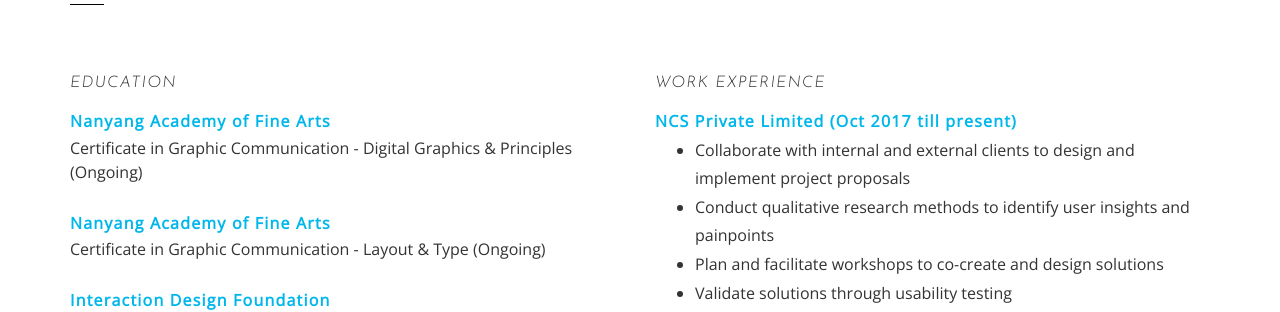
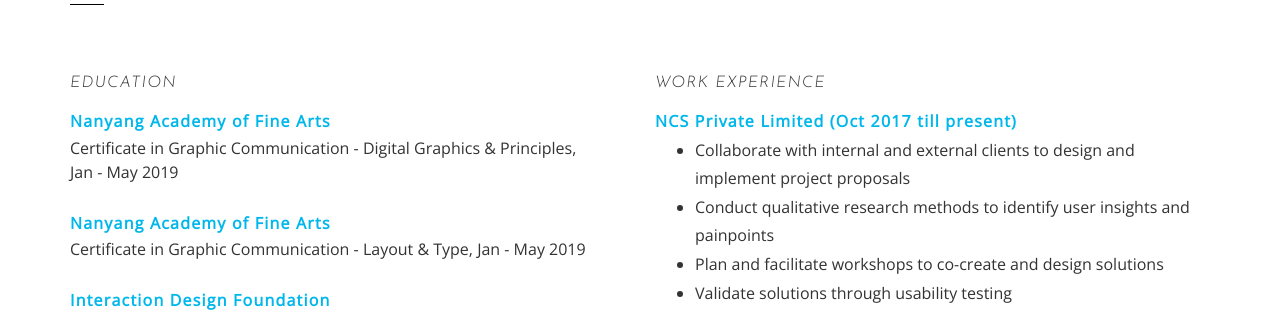
Before and after one commit to lainelim/lainelim.github.io, a plain HTML site: page index.html in a window 1280 px wide. Shown: the part 1220-1532 px from the top of the page. Drawn offline with nearby package versions, Linux system fonts and the light colour scheme.

Commit message:
updated education

```diff
--- a/index.html
+++ b/index.html
@@ -233,12 +233,12 @@
 
                         <div class="school-info">
                             <strong style="color:#00B7EB">Nanyang Academy of Fine Arts</strong>
-                            <p>Certificate in Graphic Communication - Digital Graphics & Principles (Ongoing)</p>
+                            <p>Certificate in Graphic Communication - Digital Graphics & Principles, Jan - May 2019</p>
                         </div>
 
                         <div class="school-info">
                             <strong style="color:#00B7EB">Nanyang Academy of Fine Arts</strong>
-                            <p>Certificate in Graphic Communication - Layout & Type (Ongoing)</p>
+                            <p>Certificate in Graphic Communication - Layout & Type, Jan - May 2019</p>
                         </div>
 
                         <div class="school-info">
```
